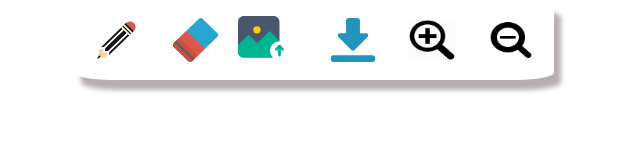
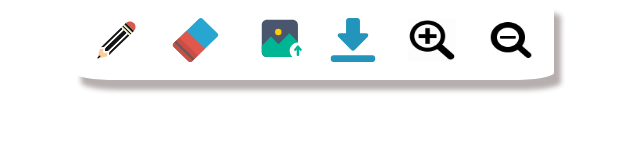
Before and after one commit to arvindj07/OpenBoardProject, a website: page index.html in a window 1280 px wide. Shown: the whole page, without its empty margins (353-993 px from the left). Drawn offline with Linux system fonts and the light colour scheme; files whose address does not match are found by name.

Commit message:
Add and Move Image Done

```diff
--- a/index.html
+++ b/index.html
@@ -30,8 +30,8 @@
     </div>
     <div class="tool" id="image">
       <!-- Replace input type=file by an image -->
-      <label for="file-input">
-        <img src="./images/image.svg">
+      <label class="file-img-label" for="file-input">
+        <img class="file-img" src="./images/image.svg">
       </label>
       <input id="file-input" type="file" />
     </div>
--- a/script.js
+++ b/script.js
@@ -194,6 +194,9 @@ eraserWidthEle.addEventListener("change", function (e) {
 let fileInput = document.querySelector("#file-input");
 // When file is selected from input
 fileInput.addEventListener("change", function (e) {
+  hideFormatTool(pencilFormatTool);
+  hideFormatTool(eraserFormatTool);
+  toolActive(image);// Set Image as Active
   toolState=3;
   let file = fileInput.files; // img-file
   // Create and Append Pic-Container To DOM->body
--- a/style.css
+++ b/style.css
@@ -105,6 +105,16 @@ body{
   width: 95%;
   height: 95%;
 }
+.file-img-label{
+  position: relative;
+  width: 100%;
+  height: 100%;
+}
+.file-img{
+  position: absolute;
+  top: 1.1vh;
+  left: 1.6vw;
+}
 
  /* Eraser Tool  */
 .eraser-formatting-tool{
@@ -147,4 +157,9 @@ body{
     top: 16vh;
     left: 6rem;
   }
+
+  .file-img{
+    top: 1.1vh;
+    left: 0.8rem;
+  }
 }
```
